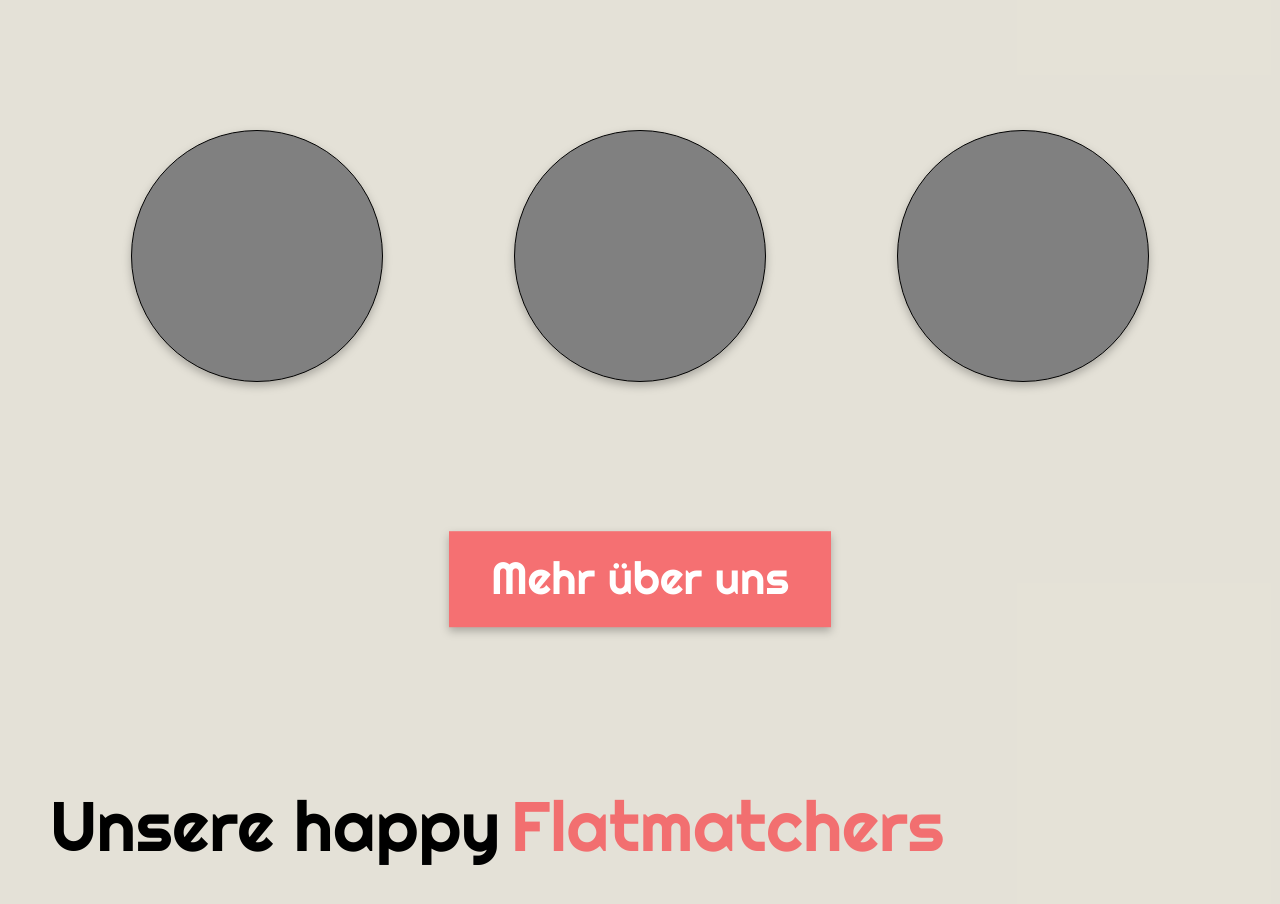
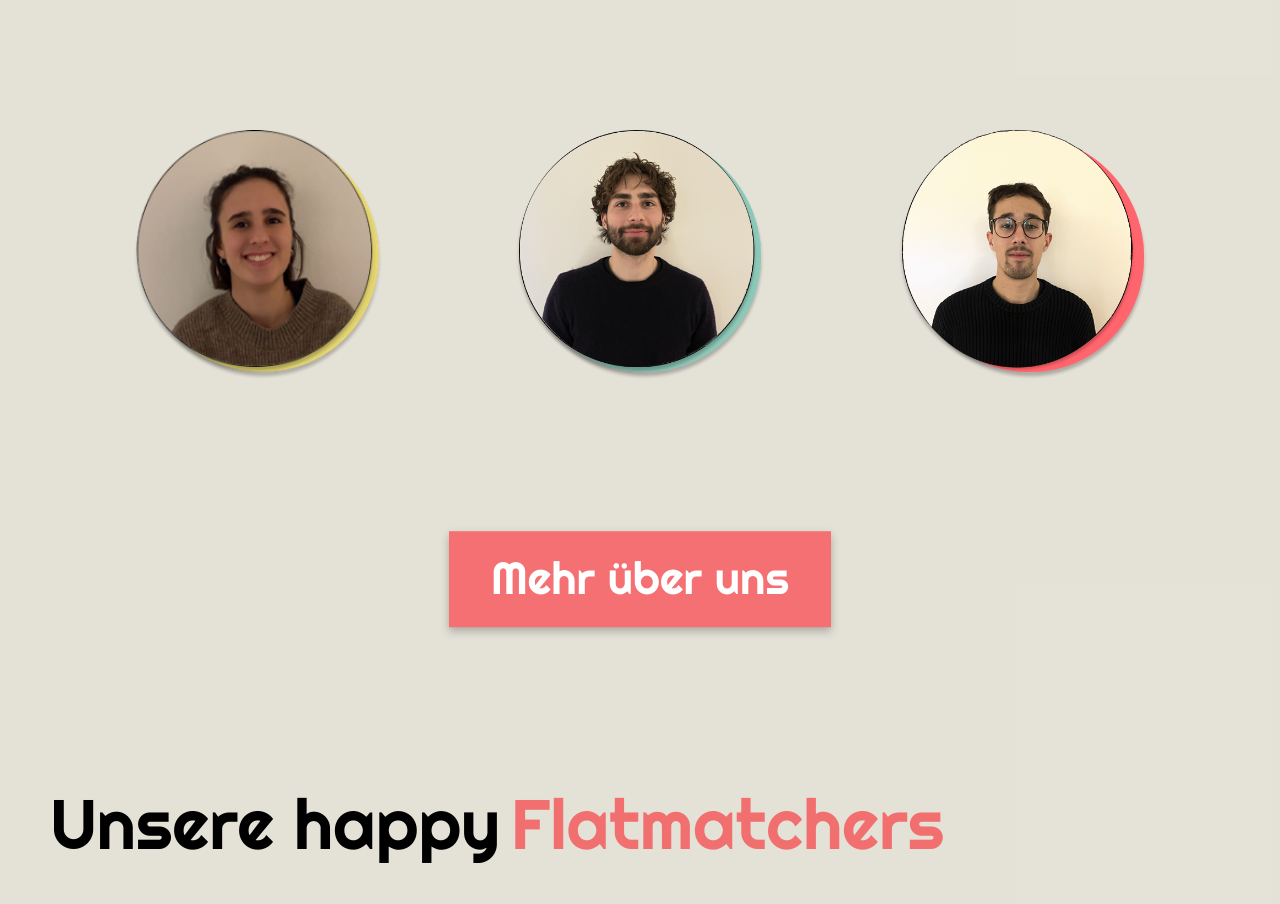
Before and after one commit to Lucalauener/flatmatch-website, a plain HTML site: page index.html in a window 1280 px wide. Shown: the part 2720-3624 px from the top of the page. Drawn offline with Linux system fonts and the light colour scheme.

Commit message:
bilder pb

```diff
--- a/css/homepage.css
+++ b/css/homepage.css
@@ -374,14 +374,12 @@ main{
     margin-top: 200px;
 }
 
-.company-profile-picture {
+.company-profile img {
     width: 250px;
     height: 250px;
-    background-color: gray;
-    border-radius: 250px;
-    filter: drop-shadow(0px 4px 4px rgba(0, 0, 0, 0.25));
-    border: #000 1px solid;
+
 }
+
 
 .mehr-ueber-uns {
     position: absolute;
--- a/index.html
+++ b/index.html
@@ -88,9 +88,9 @@
             </div>
 
             <div class="company-profile">
-                <div class="company-profile-picture"></div>
-                <div class="company-profile-picture"></div>
-                <div class="company-profile-picture"></div>
+                <img src="/images/ninabildwebsite.png" alt="Bild Nina">
+                <img src="/images/lucawebsitebild.png" alt="Bild Luca">
+                <img src="/images/faustobildwebsite.png" alt="Bild Fausto">
                 <a href="ueberuns.html" class="mehr-ueber-uns">Mehr über uns</a>
             </div>
 
```
Also changed, not shown: ueberuns.html (+1 -1 lines), images/faustobildwebsite.png (added).
